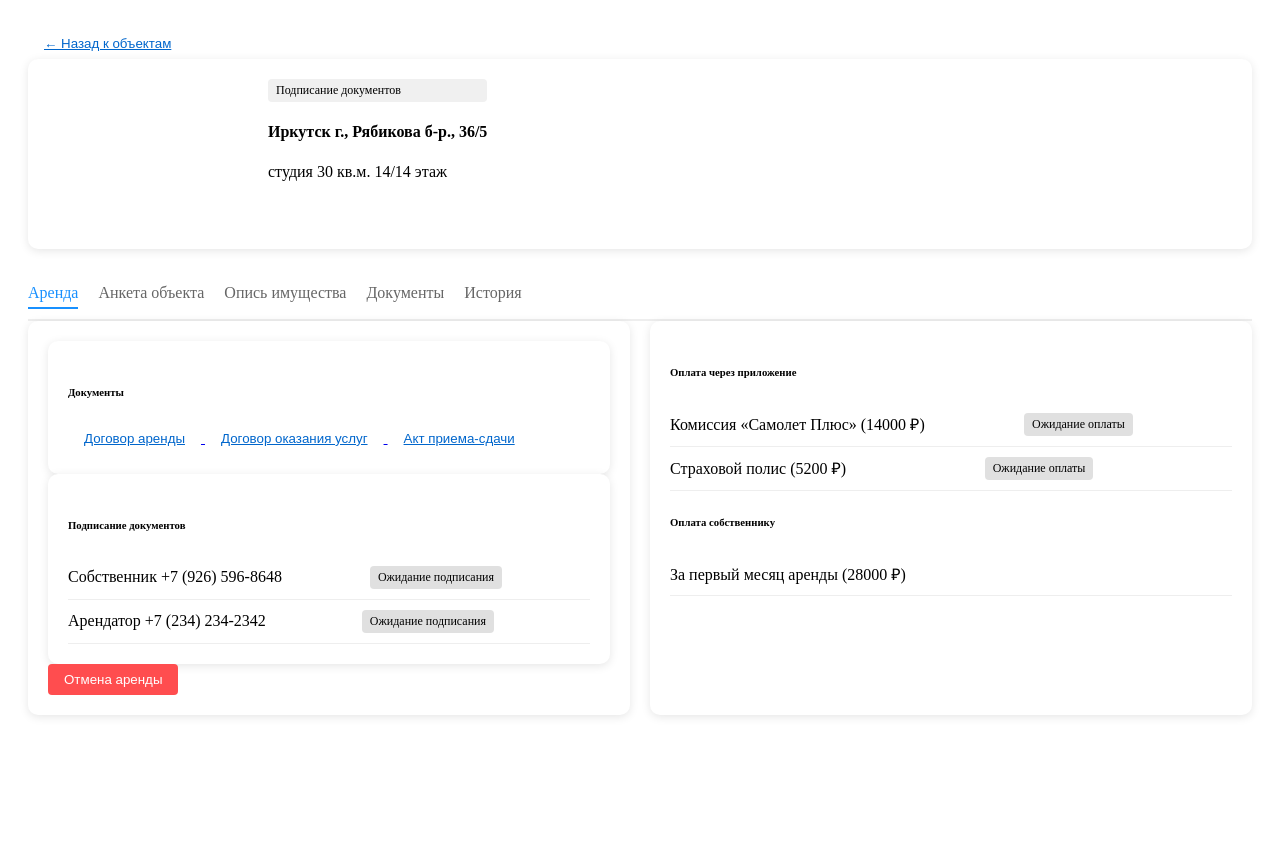
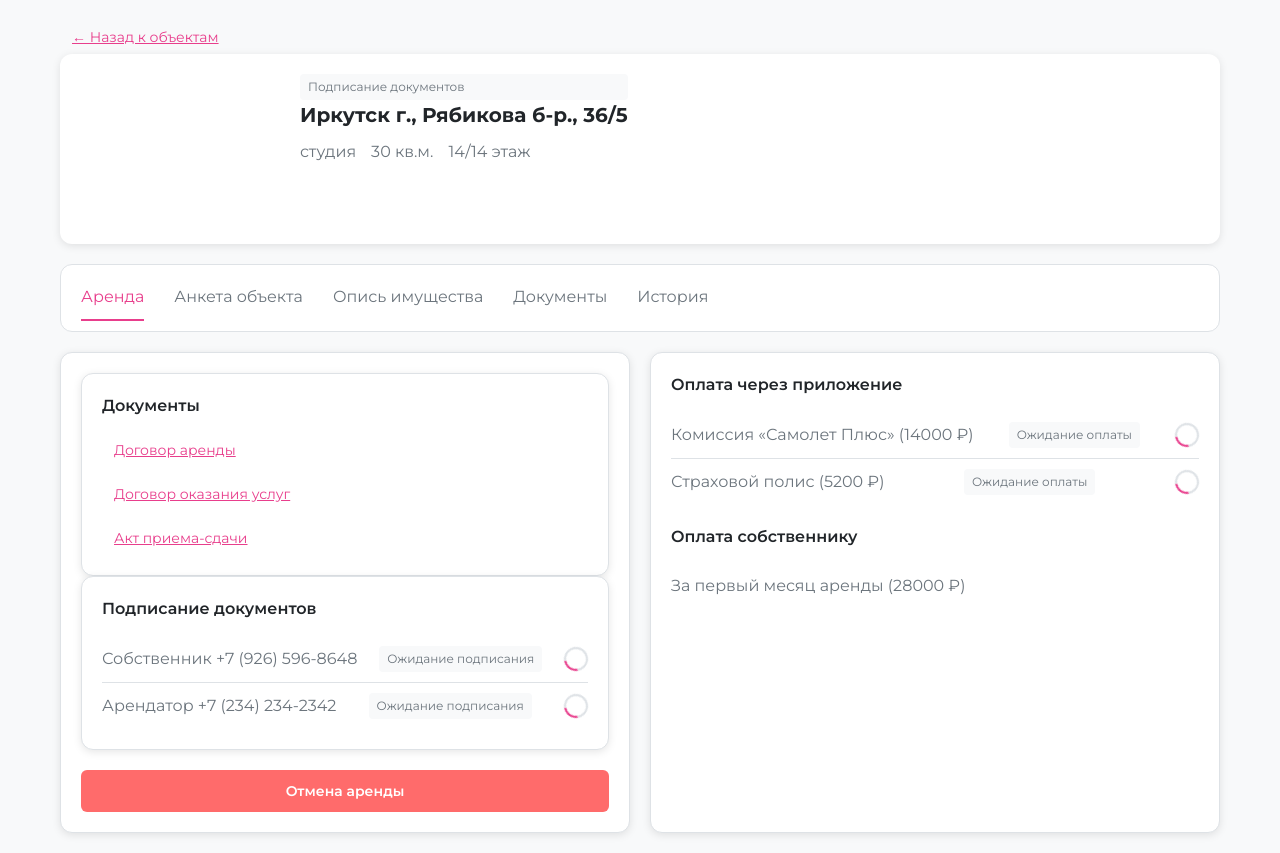
Before and after one commit to sid0041992-maker/crm-for-agents, a Django app: page /apartment/ in a window 1280 px wide. Before the commit the page ends 717 px from the top, so only its background shows below. Run offline with Django 5.2, Linux system fonts and the light colour scheme; some libraries are stand-ins or nearby versions.

Commit message:
новый кораловый интерфейс

```diff
--- a/agents/static/agents/css/apartment.css
+++ /dev/null
@@ -1,89 +0,0 @@
-.page-apartment {
-    padding: 20px;
-}
-
-.apartment-card {
-    display: flex;
-    gap: 20px;
-    background: #fff;
-    border-radius: 10px;
-    box-shadow: 0 2px 10px rgba(0,0,0,0.1);
-    padding: 20px;
-    margin-bottom: 20px;
-}
-
-.apartment-card__photo {
-    width: 200px;
-    height: 150px;
-    background-size: cover;
-    background-position: center;
-    border-radius: 8px;
-}
-
-.apartment-main__columns {
-    display: grid;
-    grid-template-columns: 1fr 1fr;
-    gap: 20px;
-}
-
-.apartment-main__block {
-    background: #fff;
-    border-radius: 10px;
-    box-shadow: 0 2px 10px rgba(0,0,0,0.1);
-    padding: 20px;
-}
-
-.apartment-main__actionstate {
-    display: flex;
-    justify-content: space-between;
-    align-items: center;
-    padding: 10px 0;
-    border-bottom: 1px solid #eee;
-}
-
-.ui-tag {
-    padding: 4px 8px;
-    border-radius: 4px;
-    font-size: 12px;
-    background: #f0f0f0;
-}
-
-.tag-transparent {
-    background: #e0e0e0;
-}
-
-.ui-button {
-    padding: 8px 16px;
-    border: none;
-    border-radius: 4px;
-    cursor: pointer;
-}
-
-.ui-button--transparent {
-    background: none;
-    color: #0066cc;
-    text-decoration: underline;
-}
-
-.ui-button--secondary {
-    background: #ff4d4f;
-    color: white;
-}
-
-.el-tabs__nav {
-    display: flex;
-    gap: 20px;
-    border-bottom: 2px solid #eee;
-    padding: 10px 0;
-}
-
-.el-tabs__item {
-    text-decoration: none;
-    color: #666;
-    padding: 5px 0;
-}
-
-.el-tabs__item.is-active {
-    color: #1890ff;
-    border-bottom: 2px solid #1890ff;
-}
--- a/agents/templates/agents/base.html
+++ b/agents/templates/agents/base.html
@@ -2,6 +2,7 @@
 <html>
 <head>
     <title>CRM</title>
+    <link href="https://fonts.googleapis.com/css2?family=Montserrat:wght@400;500;600;700&display=swap" rel="stylesheet">
 </head>
 <body>
     {% block content %}{% endblock %}
--- a/crm/settings.py
+++ b/crm/settings.py
@@ -112,6 +112,10 @@ USE_TZ = True
 
 STATIC_URL = 'static/'
 
+STATICFILES_DIRS = [
+    BASE_DIR / 'static',
+]
+
 # Default primary key field type
 # https://docs.djangoproject.com/en/6.0/ref/settings/#default-auto-field
 
--- /dev/null
+++ b/static/agents/css/apartment.css
@@ -0,0 +1,203 @@
+:root {
+    --white: #ffffff;
+    --black: #212529;
+    --accent: #e83e8c;
+    --accent-active: #ff6b6b;
+    --bg: #f8f9fa;
+    --border: #dee2e6;
+    --text-muted: #6c757d;
+}
+
+* {
+    font-family: 'Montserrat', sans-serif;
+    margin: 0;
+    padding: 0;
+    box-sizing: border-box;
+}
+
+body {
+    background-color: var(--bg);
+    color: var(--black);
+    line-height: 1.5;
+}
+
+.page-apartment {
+    max-width: 1200px;
+    margin: 0 auto;
+    padding: 20px;
+}
+
+.apartment-card {
+    background: var(--white);
+    border-radius: 12px;
+    box-shadow: 0 2px 8px rgba(0,0,0,0.1);
+    display: flex;
+    gap: 20px;
+    padding: 20px;
+    margin-bottom: 20px;
+}
+
+.apartment-card__photo {
+    width: 200px;
+    height: 150px;
+    background-size: cover;
+    background-position: center;
+    border-radius: 8px;
+}
+
+.apartment-card__description h4 {
+    margin: 0 0 10px;
+    font-size: 20px;
+    color: var(--black);
+}
+
+.apartment-card__description_row {
+    display: flex;
+    gap: 15px;
+    color: var(--text-muted);
+}
+
+.page-apartment__tabs {
+    background: var(--white);
+    border-radius: 12px;
+    padding: 10px 20px;
+    margin-bottom: 20px;
+    border: 1px solid var(--border);
+}
+
+.el-tabs__nav {
+    display: flex;
+    gap: 30px;
+}
+
+.el-tabs__item {
+    text-decoration: none;
+    color: var(--text-muted);
+    padding: 10px 0;
+    border-bottom: 2px solid transparent;
+    transition: all 0.2s;
+}
+
+.el-tabs__item:hover {
+    color: var(--accent);
+}
+
+.el-tabs__item.is-active {
+    color: var(--accent);
+    border-bottom-color: var(--accent);
+}
+
+.apartment-main__columns {
+    display: grid;
+    grid-template-columns: 1fr 1fr;
+    gap: 20px;
+}
+
+.apartment-main__block {
+    background: var(--white);
+    border-radius: 12px;
+    padding: 20px;
+    box-shadow: 0 2px 8px rgba(0,0,0,0.1);
+    border: 1px solid var(--border);
+}
+
+.base-title {
+    margin: 0 0 15px;
+    font-size: 16px;
+    color: var(--black);
+    font-weight: 600;
+}
+
+.apartment-main__docs-buttons {
+    display: flex;
+    flex-direction: column;
+    gap: 10px;
+}
+
+.ui-button {
+    border: none;
+    background: none;
+    cursor: pointer;
+    padding: 8px 12px;
+    border-radius: 6px;
+    font-size: 14px;
+    transition: all 0.2s;
+}
+
+.ui-button--transparent {
+    color: var(--accent);
+    text-decoration: underline;
+}
+
+.ui-button--transparent:hover {
+    color: var(--accent-active);
+}
+
+.ui-button--secondary {
+    background: var(--accent-active);
+    color: var(--white);
+    margin-top: 20px;
+    width: 100%;
+    padding: 12px;
+    font-weight: 600;
+}
+
+.ui-button--secondary:hover {
+    background: #e85a5a;
+    transform: translateY(-1px);
+}
+
+.ui-button--secondary:active {
+    transform: translateY(0);
+}
+
+.apartment-main__actionstate {
+    display: flex;
+    justify-content: space-between;
+    align-items: center;
+    padding: 10px 0;
+    border-bottom: 1px solid var(--border);
+}
+
+.apartment-main__actionstate:last-child {
+    border-bottom: none;
+}
+
+.apartment-main__actionstate-label {
+    color: var(--text-muted);
+}
+
+.ui-tag {
+    padding: 4px 8px;
+    border-radius: 4px;
+    font-size: 12px;
+    background: var(--bg);
+    color: var(--text-muted);
+}
+
+.tag-transparent {
+    background: var(--bg);
+    color: var(--text-muted);
+}
+
+.el-spinner {
+    width: 24px;
+    height: 24px;
+    border: 2px solid var(--border);
+    border-top-color: var(--accent);
+    border-radius: 50%;
+    animation: spin 1s linear infinite;
+    display: inline-block;
+}
+
+@keyframes spin {
+    to { transform: rotate(360deg); }
+}
+
+.apartment-main__columns-payment {
+    margin-bottom: 20px;
+}
+
+.apartment-main__columns-payment:last-child {
+    margin-bottom: 0;
+}
```
